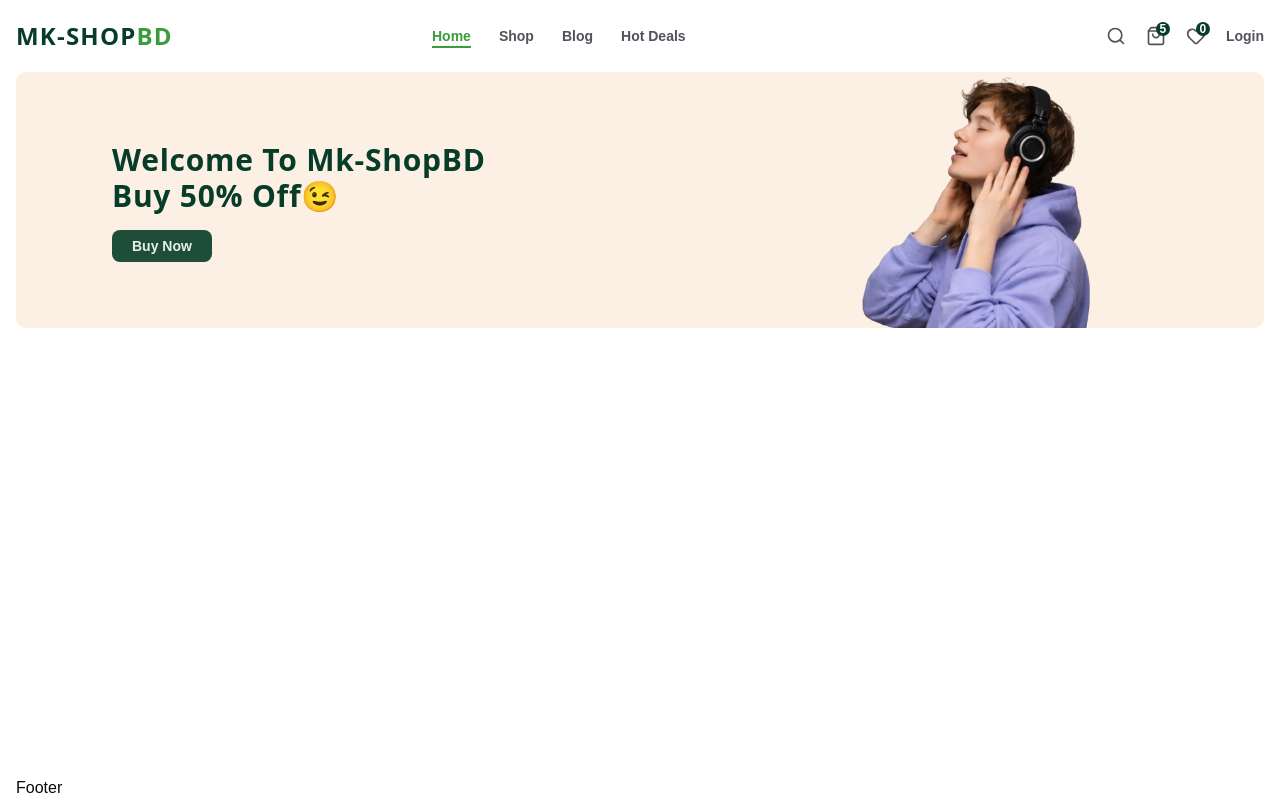
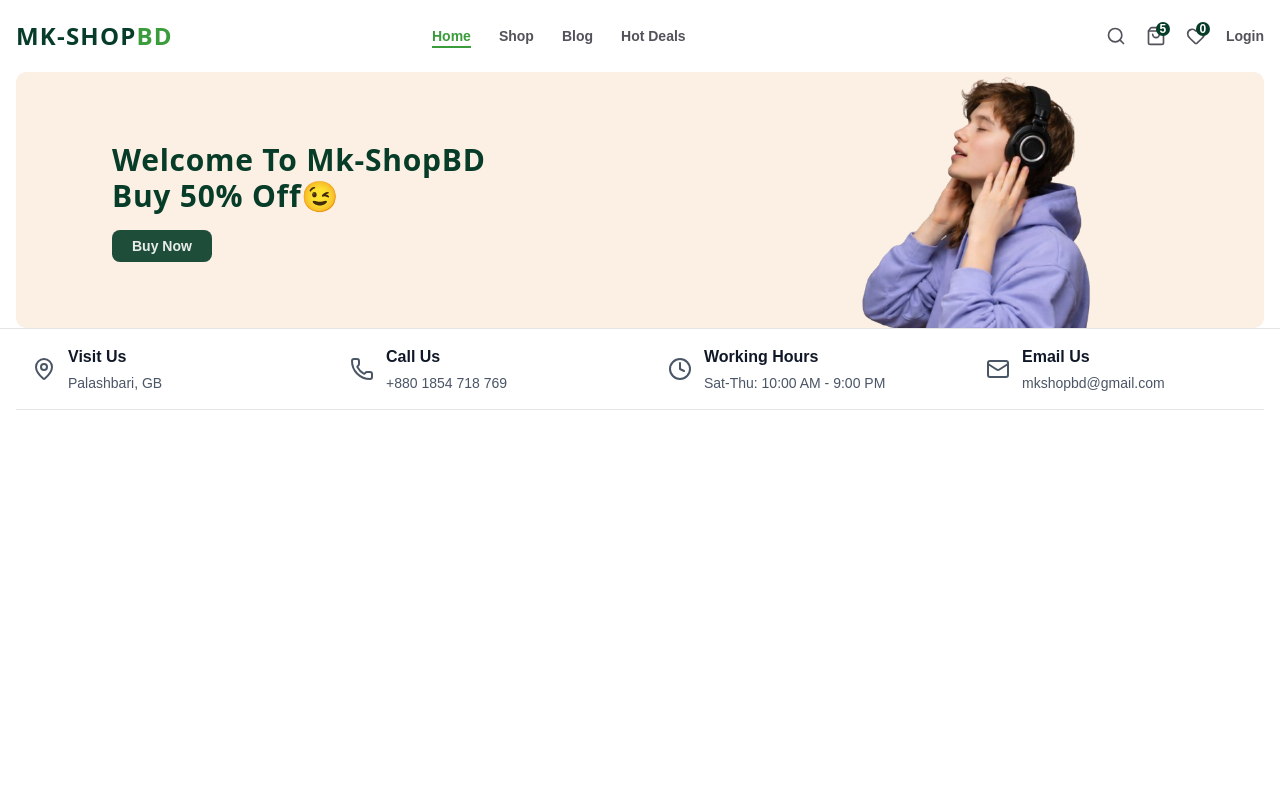
Before and after one commit to mkError420/e-Commerce-by-MK, a Next.js app: page / in a window 1280 px wide. Built offline with nearby package versions, Linux system fonts and the light colour scheme; no server answers.

Commit message:
footer top done

```diff
--- a/app/layout.tsx
+++ b/app/layout.tsx
@@ -24,7 +24,7 @@
         <body className="font-poppins antialiased">
           <div className="flex flex-col min-h-screen">
             <Header />
-          <main className="flex-1">
+          <main>
             {children}
           </main>
           <Footer />
--- a/components/Footer.tsx
+++ b/components/Footer.tsx
@@ -1,10 +1,13 @@
 import React from 'react'
 import Container from './Container'
+import FooterTop from './FooterTop'
 
 const Footer = () => {
   return (
-    <footer>
-     <Container>Footer</Container>
+    <footer className='bg-white border-t'>
+      <Container>
+          <FooterTop/>
+      </Container>
     </footer>
   )
 }
--- /dev/null
+++ b/components/FooterTop.tsx
@@ -0,0 +1,59 @@
+import { Clock, Mail, MapPin, Phone } from 'lucide-react';
+import React from 'react'
+
+interface ContactItemData {
+  title: string;
+  subtitle: string;
+  icon: React.ReactNode;
+}
+
+const data: ContactItemData[] = [
+  {
+    title: "Visit Us",
+    subtitle: "Palashbari, GB",
+    icon: (
+      <MapPin className="h-6 w-6 text-gray-600 group-hover:text-primary transition-colors" />
+    ),
+  },
+  {
+    title: "Call Us",
+    subtitle: "+880 1854 718 769",
+    icon: (
+      <Phone className="h-6 w-6 text-gray-600 group-hover:text-primary transition-colors" />
+    ),
+  },
+  {
+    title: "Working Hours",
+    subtitle: "Sat-Thu: 10:00 AM - 9:00 PM",
+    icon: (
+      <Clock className="h-6 w-6 text-gray-600 group-hover:text-primary transition-colors" />
+    ),
+  },
+  {
+    title: "Email Us",
+    subtitle: "mkshopbd@gmail.com",
+    icon: (
+      <Mail className="h-6 w-6 text-gray-600 group-hover:text-primary transition-colors" />
+    ),
+  },
+];
+
+
+const FooterTop = () => {
+  return <div className='grid grid-cols-2 lg:grid-cols-4 gap-6 border-b'>
+      {data?.map((item,index)=>(
+        <div key={index} className='flex items-center gap-3 group hover:bg-gray-50 p-4 transition-colors'>
+          {item.icon}
+          <div>
+            <h3 className='font-semibold text-gray-900 group-hover:text-black hoverEffect'>{item.title}</h3>
+            <p className='text-gray-600 text-sm mt-1 group-hover:text-gray-900 hoverEffect'>{item.subtitle}</p>
+          </div>
+        </div>
+      ))}
+    </div>
+
+};
+
+
+
+export default FooterTop
--- a/components/Header.tsx
+++ b/components/Header.tsx
@@ -8,12 +8,11 @@
 import SignIn from './SignIn';
 import MobileMenu from './MobileMenu';
 import { currentUser } from '@clerk/nextjs/server';
-import { log } from 'console';
 import { ClerkLoaded, SignedIn, UserButton } from '@clerk/nextjs';
 
 const Header = async() => {
   const user =await currentUser();
-  console.log("Current User in Header:", user);
+
   return (
     <header className='bg-white py-5' >
       <Container className='flex items-center justify-between text-lightColor'>
```
